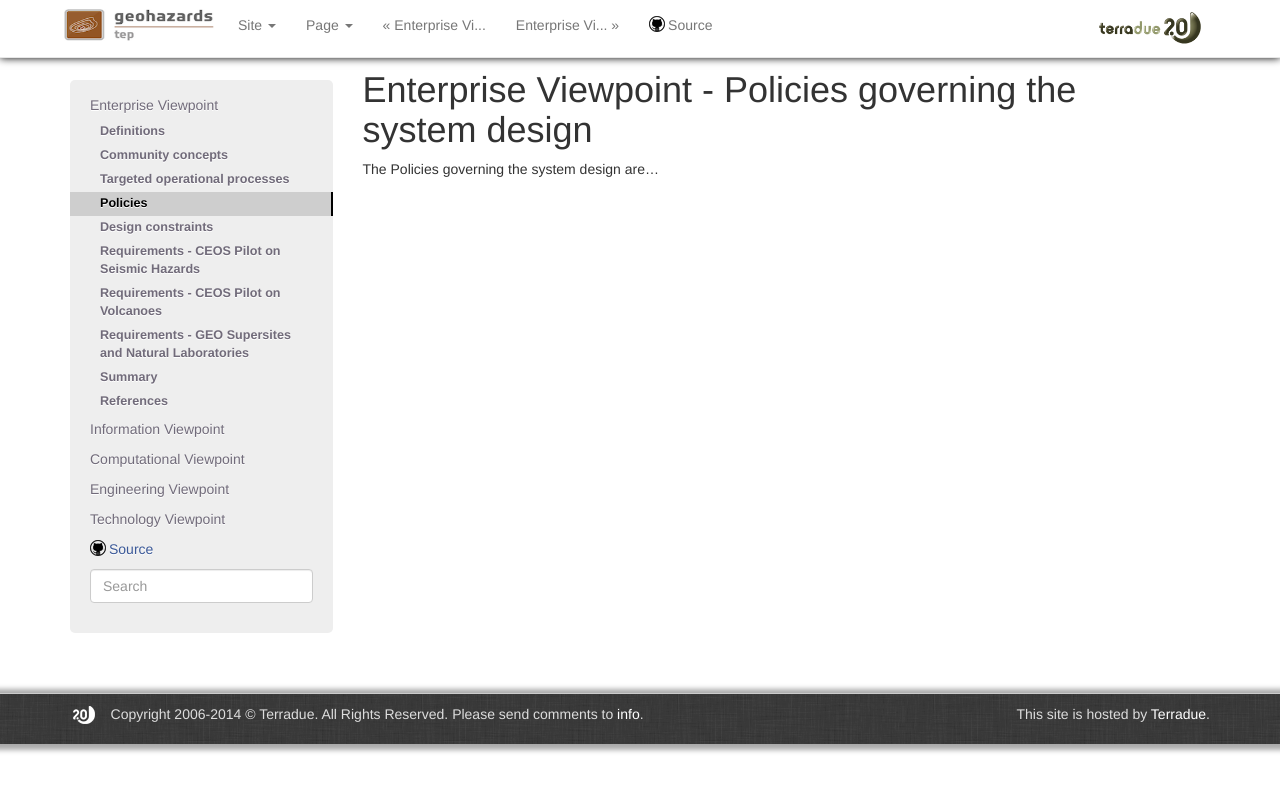
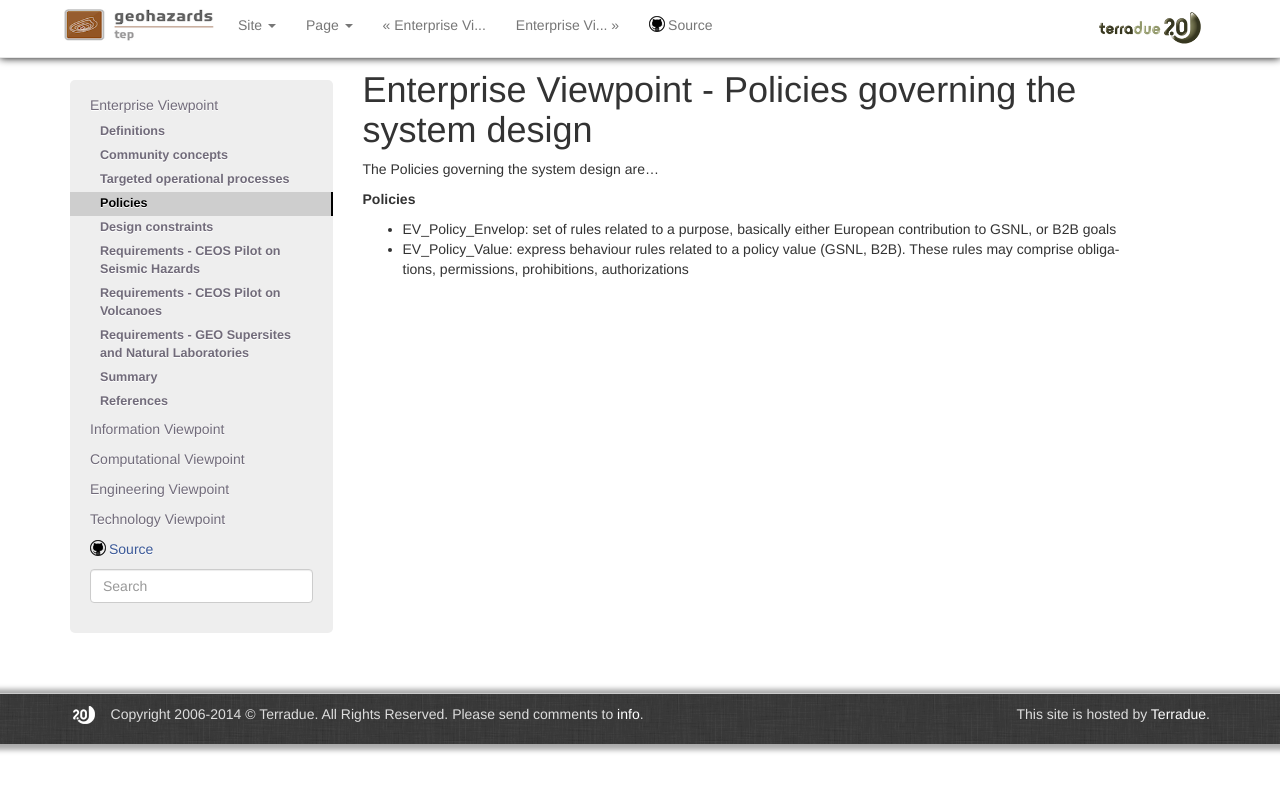
Before and after one commit to Terradue/doc-tep-geohazards-arch, a Sphinx documentation site: the page built from source/enterprise/policies.rst, in a window 1280 px wide. Shown: the top 792 px of the page. Built offline with Sphinx 7.4.7, drawn with Linux system fonts in a browser that asks for light colours.

Commit message:
Update policies.rst

```diff
--- a/source/enterprise/policies.rst
+++ b/source/enterprise/policies.rst
@@ -2,3 +2,8 @@ Enterprise Viewpoint - Policies governing the system design
 ###########################################################
 
 The Policies governing the system design are...
+
+**Policies**
+
+* EV_Policy_Envelop: set of rules related to a purpose, basically either European contribution to GSNL, or B2B goals
+* EV_Policy_Value: express behaviour rules related to a policy value (GSNL, B2B). These rules may comprise obligations, permissions, prohibitions, authorizations
```
